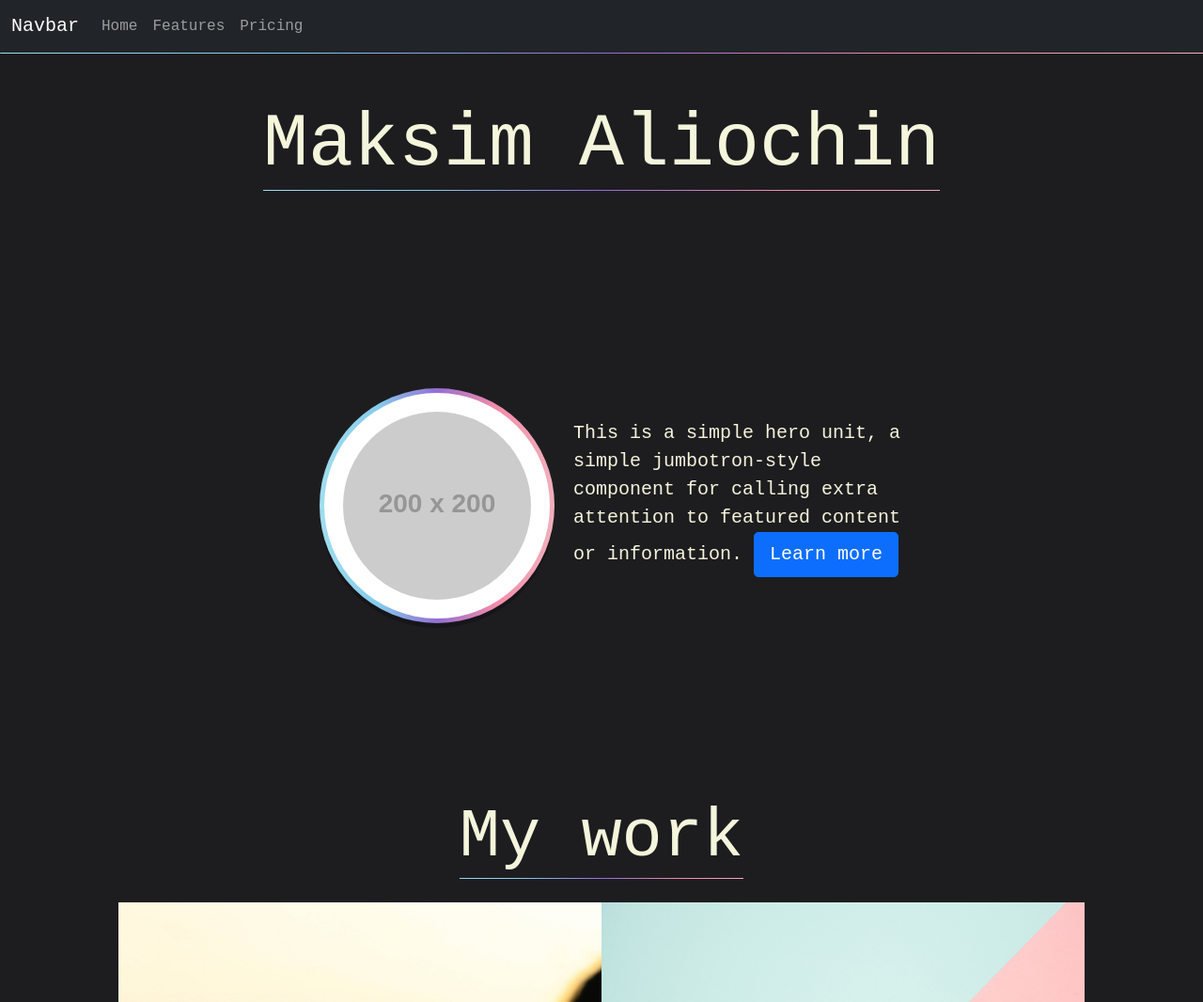
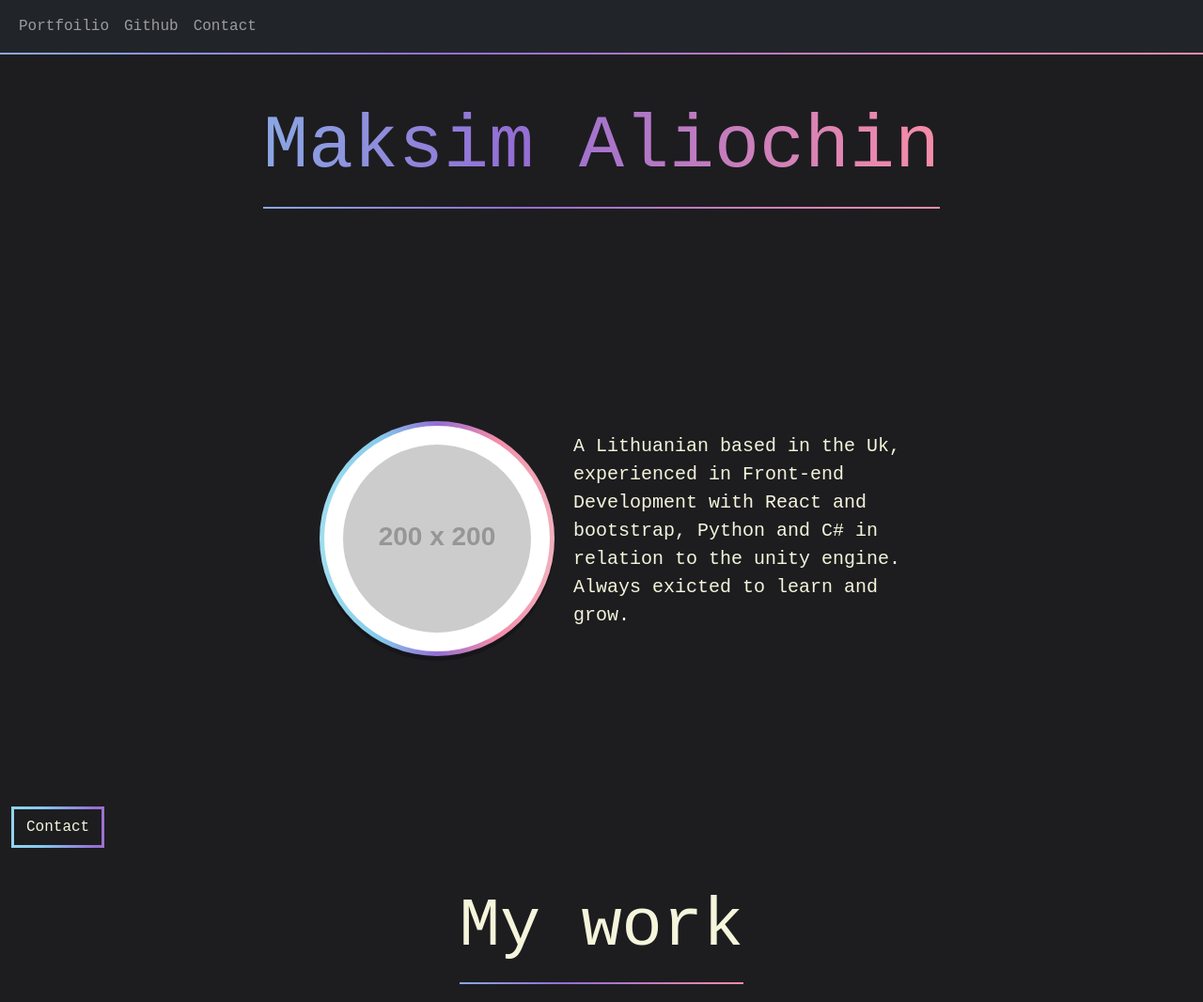
Before and after one commit to aliochinMax/Maksim-bootcamp-phase1-challenge3, a plain HTML site: page index.html in a window 1280 px wide. Shown: the top 1066 px of the page at 94% size. Drawn offline with nearby package versions, Linux system fonts and the light colour scheme.

Commit message:
both text and animated border co-existing not postioned anymore

```diff
--- a/assets/css/style.css
+++ b/assets/css/style.css
@@ -8,11 +8,29 @@
     --highlight-hor: linear-gradient(90deg,var(--highlight-cols));
     --highlight-hor-rev: linear-gradient(270deg, var(--highlight-cols));
 }
+/*ref:https://animated-gradient-background-generator.netlify.app because im lazy*/
+@keyframes gradient-anim {
+    0% {
+      background-position: 0% 50%;
+    }
+    50% {
+      background-position: 100% 50%;
+    }
+    100% {
+      background-position: 0% 50%;
+    }
+  }
 
-@keyframes borderGradient-anim {
-    0% { background-color: var(--highlight-hor); }
-    50% { background-color: var(--highlight-hor-rev); }
-    100% { background-color: var(--highlight-hor); }
+@keyframes gradient-anim-sm {
+    0% {
+      background-position: 0% 50%;
+    }
+    50% {
+      background-position: 80% 50%;
+    }
+    100% {
+      background-position: 0% 50%;
+    }
   }
 
 body, html{
@@ -23,15 +41,30 @@ body, html{
     font-family:'Courier New', Courier, monospace;
     display: flex;
     flex-direction: column;
+    font-size: 1rem;
 
   }
-.gradient-underline{
+
+a:hover{
+  background: var(--highlight-hor);
+  background-size: 240% 240%;
+  animation: gradient-anim 8s ease infinite;
+  -webkit-background-clip: text;
+  -webkit-text-fill-color: transparent;
+  opacity: 1;
+}
+
+/*Start of helpers */
+
+.gradient-underline{ /* repeated in a:hover because no js*/
   border-image: var(--highlight-hor) 20 ;
   border-width: 1px;
   border-style: solid;
   border-top: none;
   border-left: none;
   border-right: none;
+  background-size: 240% 240%;
+  animation: gradient-anim 8s ease infinite;
 }
 .gradient-border-curved{
   border: double 5px transparent;
@@ -40,6 +73,45 @@ body, html{
    var(--highlight-hor);
   background-origin:border-box ;
   background-clip: padding-box, border-box;
+
+}
+.gradient-border-animated{
+  width:fit-content;
+  height: fit-content;
+  border: 3px transparent solid;
+  background:linear-gradient(var(--main), var(--main)),
+  var(--highlight-hor);
+  background-size: 260% 260%;
+  animation: gradient-anim-sm 7s ease infinite;
+  -webkit-background-clip: padding-box, border-box;
+}
+
+.gradient-border{
+  border-image: var(--highlight-hor) 10;
+  border-width: 1px;
+  border-style: solid;
+}
+
+.gradient-background-animated{
+  background: var(--highlight-hor) !important;
+  background-size: 240% 240% !important;
+  animation: gradient-anim 8s ease infinite !important;
+}
+
+.gradient-text-animated{
+  background: var(--highlight-hor);
+  background-size: 240% 240%;
+  animation: gradient-anim 8s ease infinite;
+  -webkit-background-clip: text;
+  -webkit-text-fill-color: transparent;
+}
+
+.gradient-hr-animated{
+  min-height: 2px;
+  opacity: 1;
+  background: var(--highlight-hor);
+  background-size: 240% 240%;
+  animation: gradient-anim 8s ease infinite;
 }
 .perfect-center{
     display: flex;
@@ -47,14 +119,15 @@ body, html{
     align-items:center;
   }
 
-  .transition-standard{
+.transition-standard{
     transition: all 1s ease-in-out;
-  }
+}
+/*end of helpers*/
 
   .page-section{
     max-height: 100%;
   }
-
+/* From amitmerchant: https://www.amitmerchant.com/gradient-text-underlines-using-css/
   nav::before{
     content: "";
     position: absolute;
@@ -64,11 +137,8 @@ body, html{
     height: 1px;
     border-radius: 2px;
     background: var(--highlight-hor);
-    animation-name:borderGradient-anim;
-    animation-iteration-count: infinite;
-    animation-duration: 4s;
-
   }
+  */
   .brand-name{
     width: fit-content;
     margin: 50px;
@@ -79,6 +149,10 @@ body, html{
     margin:25px;
   }
 
+  .nav-border{
+    margin:0;
+    padding: 0;
+  }
 
 
   .jum-img{
@@ -90,6 +164,17 @@ body, html{
   .jum-content{
     width: 50vw;
     margin: 20vh auto;
+  }
+  .btn{
+    width: fit-content;
+    color: var(--secondary);
+  }
+  .btn:hover{
+    background:var(--highlight-hor);
+    background-size: 240% 240%;
+    animation: gradient-anim 8s ease infinite;
+    -webkit-background-clip: text, border;
+    -webkit-text-fill-color: transparent;
   }
 
   .portfolio{
@@ -106,14 +191,13 @@ body, html{
   }
 
   .portfolio-item:hover{
-    filter:blur(0);
     border-image: var(--highlight-ver) 30;
     border-width: 4px;
     border-style: solid;
     z-index: 36;
     width: 60vw;
     height: 60vh;
-    margin: 20px 20px 20px 20px;
+    margin: 20px;
   }
 
 
@@ -153,6 +237,15 @@ body, html{
   #contact-content i, #contact-content a{
     margin: 10px 10px 10px 10px;
   }
+  #contact-content i{
+    background: var(--highlight-hor);
+    background-size: 240% 240%;
+    animation: gradient-anim 8s ease infinite;
+    -webkit-background-clip: text;
+    -webkit-text-fill-color: transparent;
+  }
+
+
   #contact-content a{
     color:var(--secondary);
     text-decoration: none;
--- a/index.html
+++ b/index.html
@@ -21,7 +21,6 @@
     <!--Navbar-->
     <nav class="navbar navbar-expand-lg navbar-dark bg-dark">
       <div class="container-fluid">
-        <a class="navbar-brand" href="#">Navbar</a>
         <button
           class="navbar-toggler"
           type="button"
@@ -35,17 +34,29 @@
         </button>
         <div class="collapse navbar-collapse" id="navbarNavAltMarkup">
           <div class="navbar-nav">
-            <a class="nav-link" aria-current="page" href="#">Home</a>
-            <a class="nav-link" href="#">Features</a>
-            <a class="nav-link" href="#">Pricing</a>
+            <a class="nav-link" aria-current="page" href="#portfolio"
+              >Portfoilio</a
+            >
+            <a
+              class="nav-link"
+              href="https://github.com/aliochinMax"
+              target="_blank"
+              >Github</a
+            >
+            <a class="nav-link" href="#contact">Contact</a>
           </div>
         </div>
       </div>
     </nav>
+    <hr class="gradient-hr-animated nav-border" />
     <!--Jumbotron-->
+    <div class="container-fluid">
     <div class="jumbotron page-section">
       <div class="perfect-center">
-        <h1 class="display-1 brand-name gradient-underline">Maksim Aliochin</h1>
+        <h1 class="display-1 brand-name gradient-text-animated">
+          Maksim Aliochin
+          <hr class="gradient-hr-animated" />
+        </h1>
       </div>
       <div class="jum-content perfect-center">
         <img
@@ -54,11 +65,19 @@
           alt=""
         />
         <p class="lead">
-          This is a simple hero unit, a simple jumbotron-style component for
-          calling extra attention to featured content or information.
-          <a class="btn btn-primary btn-lg" href="#" role="button"
-            >Learn more</a
+          A Lithuanian based in the Uk, experienced in Front-end Development
+          with React and bootstrap, Python and C# in relation to the unity
+          engine. Always exicted to learn and grow.
+        </div>
+          <div class="gradient-border-animated">
+          <a
+            class="btn .rm-border .rm-bg "
+            href="mailto:aliochinm@gmail.com"
+            target="_blank"
+            role="button"
+            >Contact</a
           >
+        </div>
         </p>
       </div>
     </div>
@@ -87,7 +106,10 @@
       </div>
       -->
       <div class="perfect-center">
-        <h2 class="display-2 gradient-underline">My work</h2>
+        <h2 class="display-2">
+          My work
+          <hr class="gradient-hr-animated" />
+        </h2>
       </div>
       <div class="portfolio transition-standard">
         <div class="row transition-standard">
@@ -132,13 +154,21 @@
       </div>
     </section>
 
-    <footer class="page-section" id="contact">
+    <footer class="page-section gradient-background" id="contact">
       <div class="perfect-center">
-        <h3 class="display-3 gradient-underline">Get in touch</h3>
+        <h3 class="display-3">
+          Get in touch
+          <hr class="gradient-hr-animated" />
+        </h3>
       </div>
+
       <div class="perfect-center flex-row" id="contact-content">
-        <a href="#"><i class="fa-solid fa-envelope"></i>aliochinm@gmail.com</a>
-        <a href="#"><i class="fa-brands fa-github"></i>My github</a>
+        <a href="mailto:aliochinm@gmail.com" target="_blank"
+          ><i class="fa-solid fa-envelope"></i>aliochinm@gmail.com</a
+        >
+        <a href="https://github.com/aliochinMax" target="_blank"
+          ><i class="fa-brands fa-github"></i>My github</a
+        >
         <a href="#"><i class="fa-brands fa-paypal"></i>Pay me</a>
       </div>
     </footer>
```
Also changed, not shown: 1 other file.
